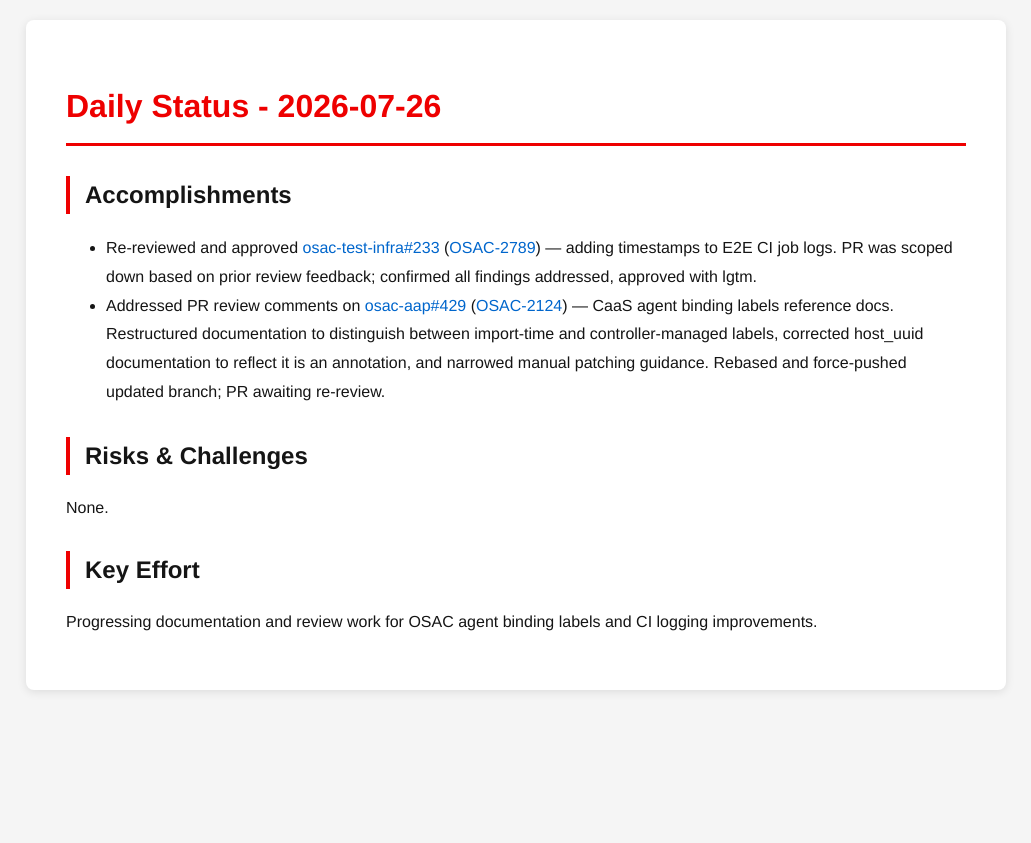
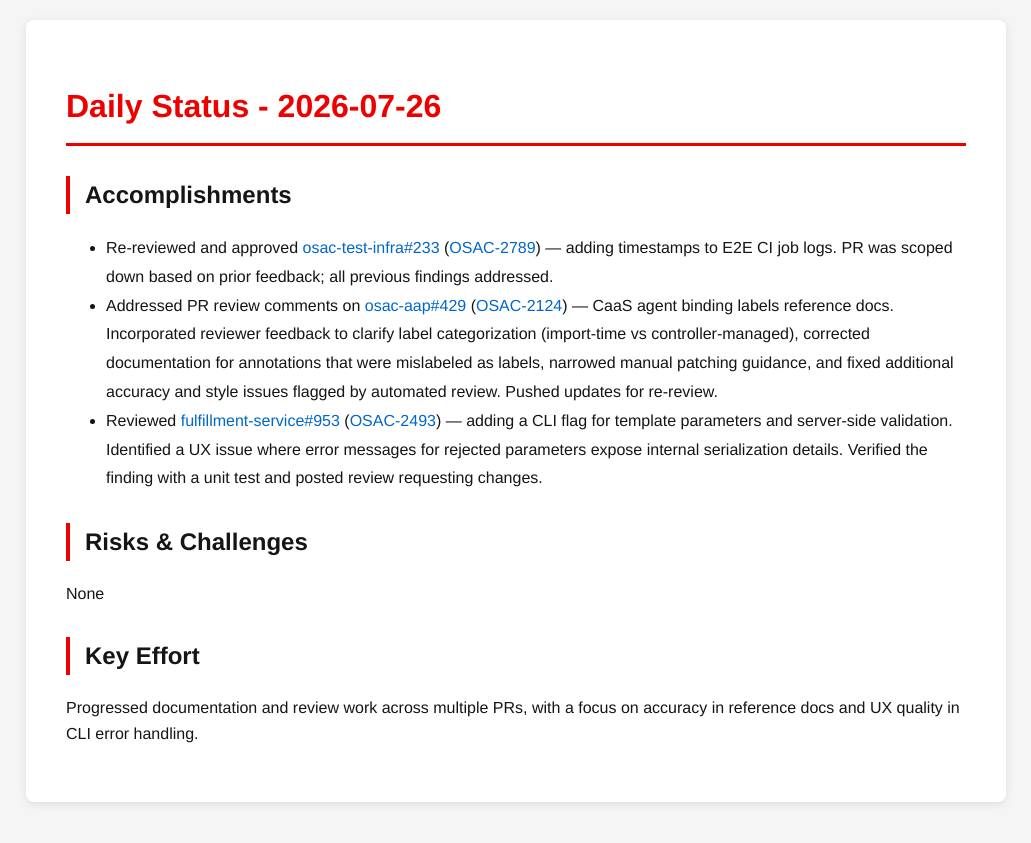
Before and after one commit to tzvatot/daily-status, a Jekyll site: the page built from 2026-07-26.md, in a window 1280 px wide. Shown: the top 843 px of the page, without its empty margins (124-1155 px from the left). Built offline with Jekyll 4.4.1, drawn with Linux system fonts in a browser that asks for light colours.

Commit message:
Daily status update - 2026-07-26

```diff
--- a/2026-07-26.md
+++ b/2026-07-26.md
@@ -7,11 +7,12 @@
 # Daily Status - 2026-07-26
 
 ## Accomplishments
-- Re-reviewed and approved [osac-test-infra#233](https://github.com/osac-project/osac-test-infra/pull/233) ([OSAC-2789](https://redhat.atlassian.net/browse/OSAC-2789)) — adding timestamps to E2E CI job logs. PR was scoped down based on prior review feedback; confirmed all findings addressed, approved with lgtm.
-- Addressed PR review comments on [osac-aap#429](https://github.com/osac-project/osac-aap/pull/429) ([OSAC-2124](https://redhat.atlassian.net/browse/OSAC-2124)) — CaaS agent binding labels reference docs. Restructured documentation to distinguish between import-time and controller-managed labels, corrected host_uuid documentation to reflect it is an annotation, and narrowed manual patching guidance. Rebased and force-pushed updated branch; PR awaiting re-review.
+- Re-reviewed and approved [osac-test-infra#233](https://github.com/osac-project/osac-test-infra/pull/233) ([OSAC-2789](https://redhat.atlassian.net/browse/OSAC-2789)) — adding timestamps to E2E CI job logs. PR was scoped down based on prior feedback; all previous findings addressed.
+- Addressed PR review comments on [osac-aap#429](https://github.com/osac-project/osac-aap/pull/429) ([OSAC-2124](https://redhat.atlassian.net/browse/OSAC-2124)) — CaaS agent binding labels reference docs. Incorporated reviewer feedback to clarify label categorization (import-time vs controller-managed), corrected documentation for annotations that were mislabeled as labels, narrowed manual patching guidance, and fixed additional accuracy and style issues flagged by automated review. Pushed updates for re-review.
+- Reviewed [fulfillment-service#953](https://github.com/osac-project/fulfillment-service/pull/953) ([OSAC-2493](https://redhat.atlassian.net/browse/OSAC-2493)) — adding a CLI flag for template parameters and server-side validation. Identified a UX issue where error messages for rejected parameters expose internal serialization details. Verified the finding with a unit test and posted review requesting changes.
 
 ## Risks & Challenges
-None.
+None
 
 ## Key Effort
-Progressing documentation and review work for OSAC agent binding labels and CI logging improvements.
+Progressed documentation and review work across multiple PRs, with a focus on accuracy in reference docs and UX quality in CLI error handling.
```
